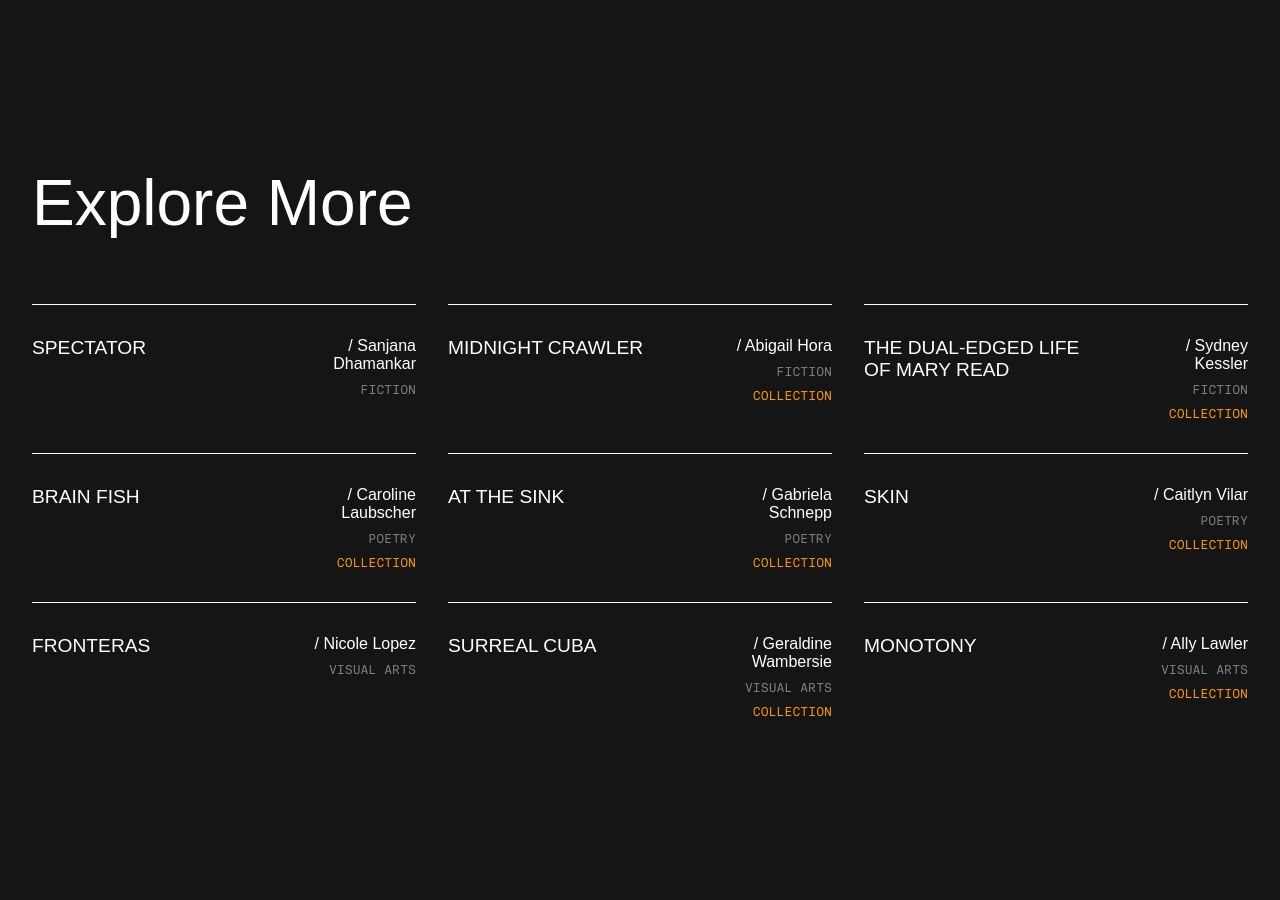
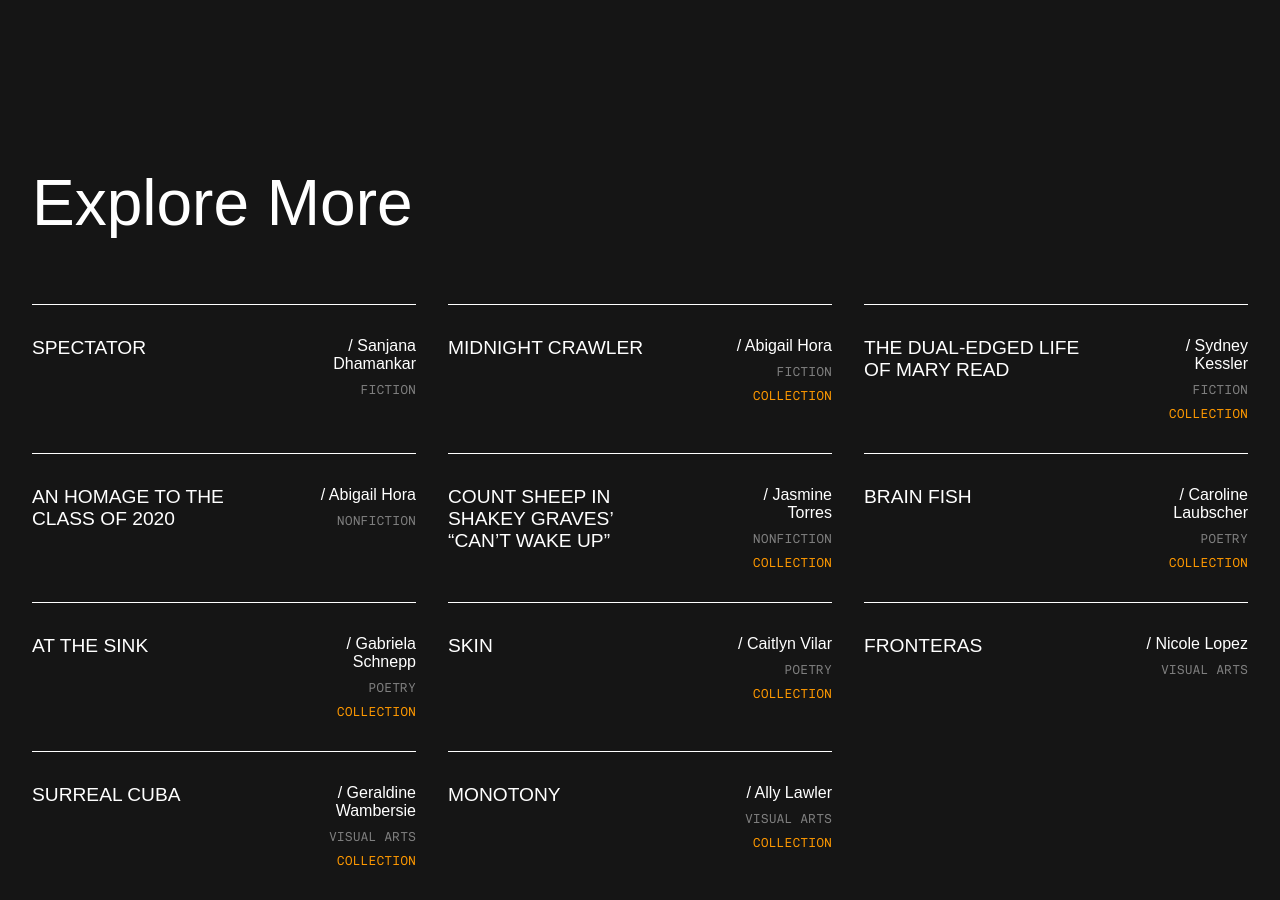
Before and after one commit to Other-People-UCSD/Pink-Currents, a Jekyll site: the page built from index.md, in a window 1280 px wide and 900 px high, scrolled down 2065 px. Built offline with Jekyll 4.4.1, drawn with Linux system fonts in a browser that asks for light colours; nearby versions of some CDN libraries; before the commit the page ends 2816 px from its top, so only the background shows below that; some of the changed text lies outside the part shown.

Commit message:
Update from Forestry.io Other People updated _posts/2020-04-24-count-sheep-in-shakey-graves-can-t-wake-up.md Other People updated _posts/2020-07-19-an-homage-to-the-class-of-2020.md

```diff
--- a/_posts/2020-04-24-count-sheep-in-shakey-graves-can-t-wake-up.md
+++ b/_posts/2020-04-24-count-sheep-in-shakey-graves-can-t-wake-up.md
@@ -1,10 +1,12 @@
 ---
-category: Nonfiction
+category: Collection
 layout: Post
 title: Count Sheep in Shakey Graves’ “Can’t Wake Up”
 contributor: Jasmine Torres
 date: 2020-04-24T07:00:00.000+00:00
 thumb: ''
+tags:
+- Nonfiction
 
 ---
 Collapsing into bed after a long day, my mind is still racing as my body is ready to give under the weight of trying to maintain some balance in life. When I wish the knots digging holes under my shoulder blades will show mercy, I turn to an album that can offer me advice. _Can’t Wake Up_ by Shakey Graves is a compendium of dreamy indie rock that reminds me I’m not the only one who can’t shake free from the nightmares everyday life can hold. As Shakey Graves explores a plethora of sounds from sleepy ballads to slapstick storytelling, the listener takes a stroll through bizzare tracks that reflect humanity’s most relatable hopes and pitfalls.
```
Also changed, not shown: _posts/2020-07-19-an-homage-to-the-class-of-2020.md (+4 -3 lines), .forestry/front_matter/templates/post.yml.
